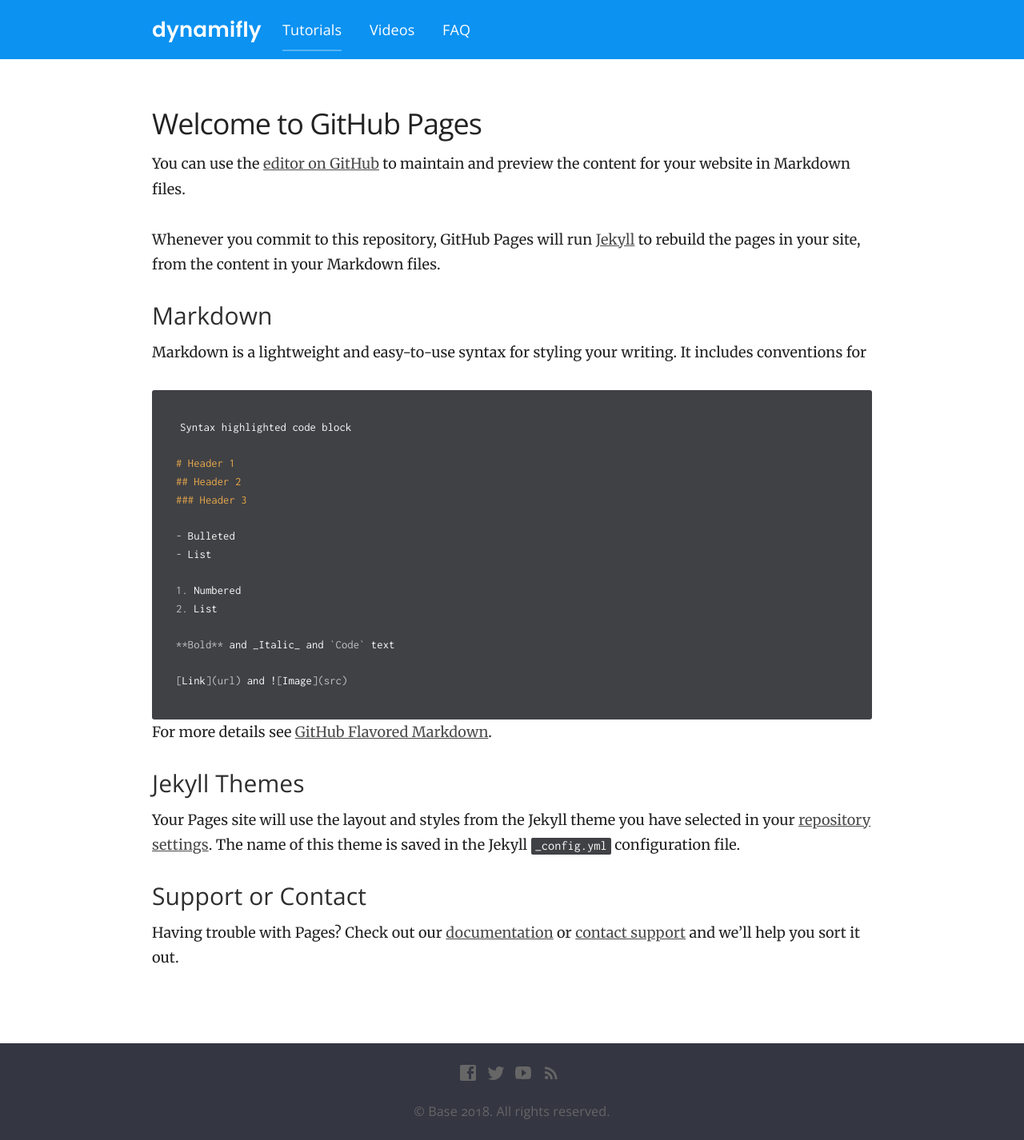
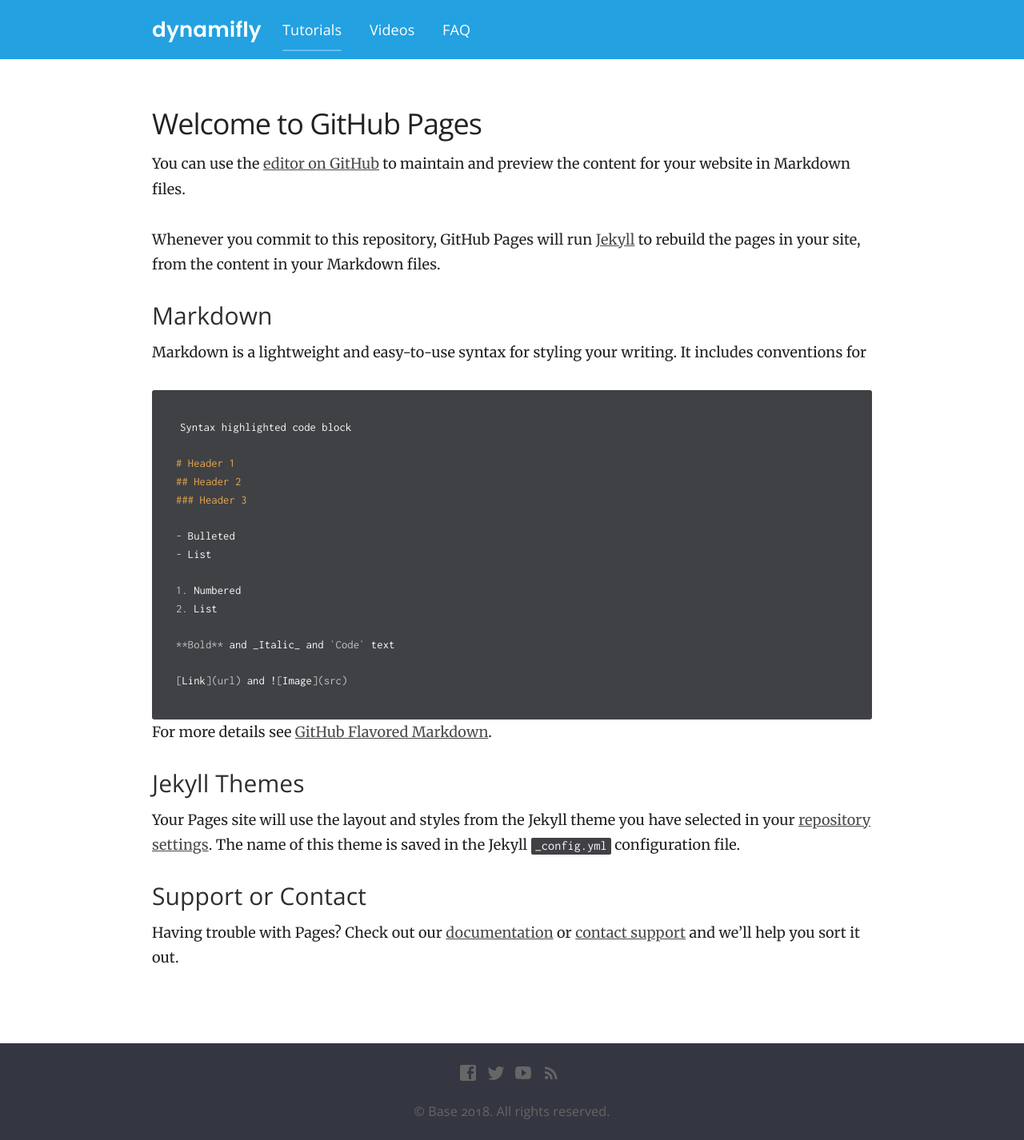
Before and after one commit to danielleeman/dynamifly, a Jekyll site: the page built from index.md, in a window 1280 px wide. Shown: the whole page at 80% size. Built offline with Jekyll 4.4.1, drawn with Linux system fonts in a browser that asks for light colours; nearby versions of some CDN libraries; our own code applies the rules of GitHub Pages for plain Markdown files.

Commit message:
Lightened header color

```diff
--- a/_sass/variables.scss
+++ b/_sass/variables.scss
@@ -8,7 +8,7 @@ $desktop: "(min-width: 900px)";
 $dark-grey: #222;
 $medium-grey: #666;
 $light-grey: #ccc;
-$header-color: #0c92f1;
+$header-color: #23a1e1;
 
 $link-color: #4A4A4A;
 $link-hover-color: #111;
```
